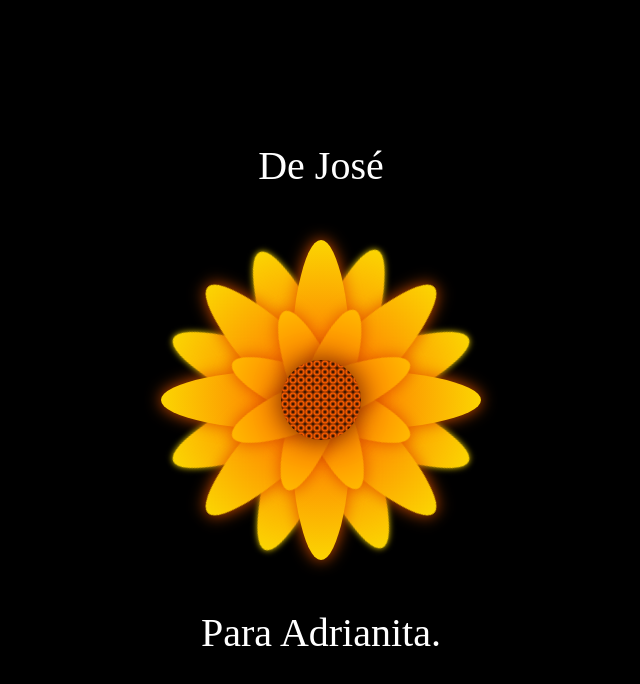
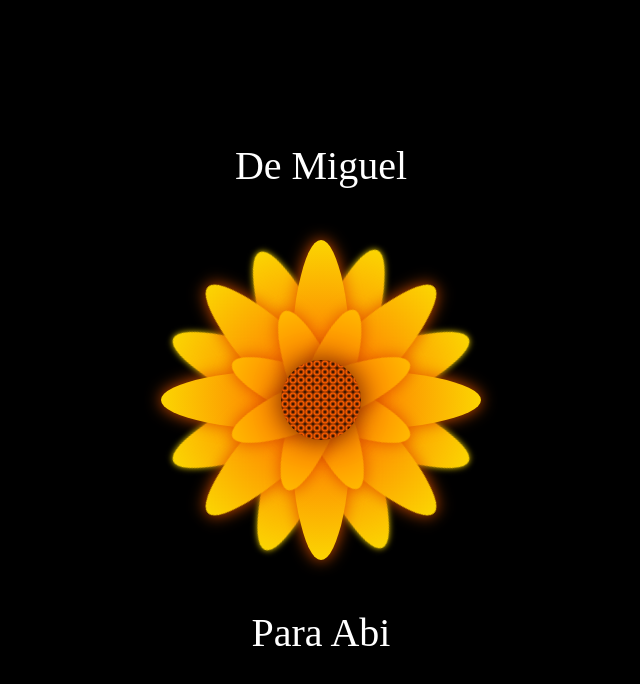
Before and after one commit to iLegalJm/Miguel, a plain HTML site: page docs/index.html in a window 1280 px wide. Shown: the whole page, without its empty margins (319-959 px from the left). Drawn offline with Linux system fonts and the light colour scheme.

Commit message:
Update index.html

```diff
--- a/docs/index.html
+++ b/docs/index.html
@@ -5,12 +5,12 @@
     <meta http-equiv="X-UA-Compatible" content="IE=edge">
     <meta name="viewport" content="width=device-width, initial-scale=1.0">
     <link rel="Stylesheet" href="style.css">
-    <title>Flower</title>
+    <title>FlorAmarilla</title>
 </head>
 <body>
 
 <div class="flower">
-    <div class="text-above">De José</div>
+    <div class="text-above">De Miguel</div>
     <div class="mid">
     </div>
     <div class="Petal1 p1">
@@ -37,7 +37,7 @@
     </div>
     <div class="Petal3 p4">
     </div>
-    <div class="text-below">Para Adrianita.</div>
+    <div class="text-below">Para Abi</div>
   </div>
 </body>
 </html>
```
